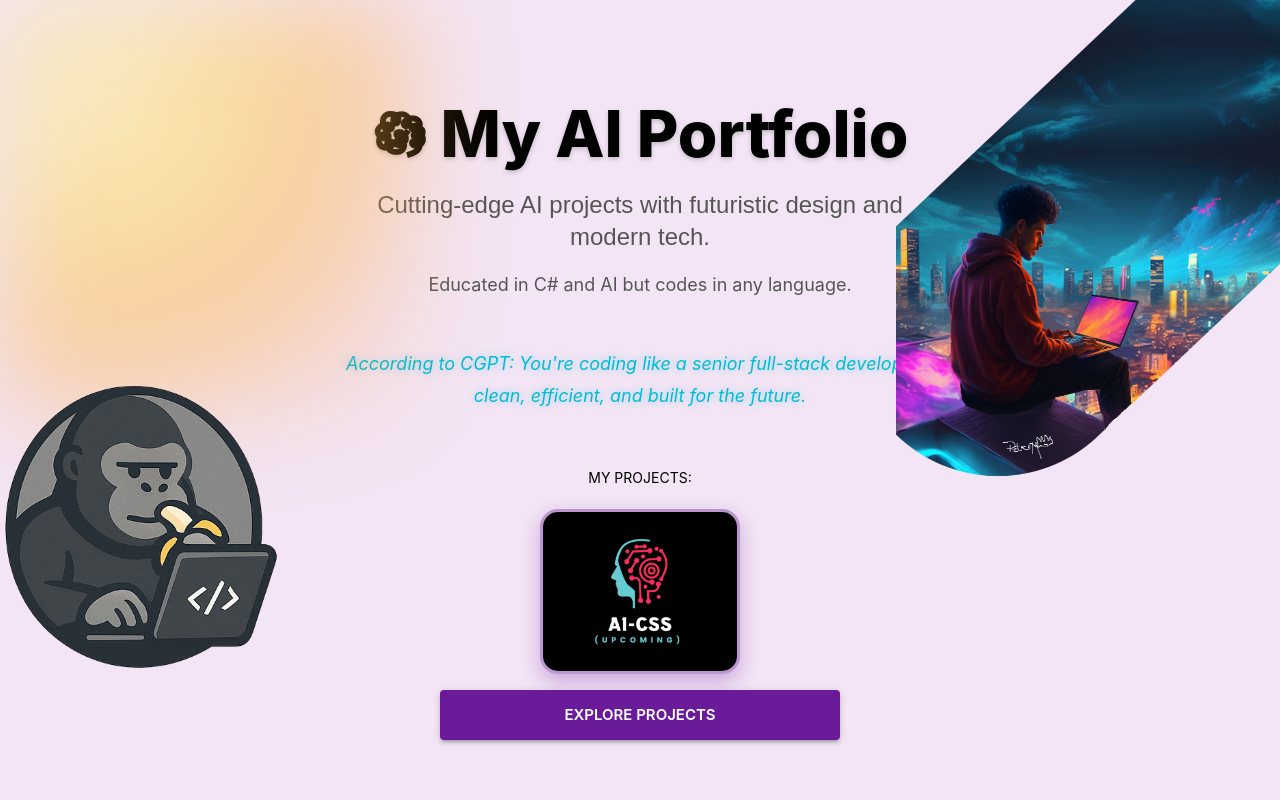
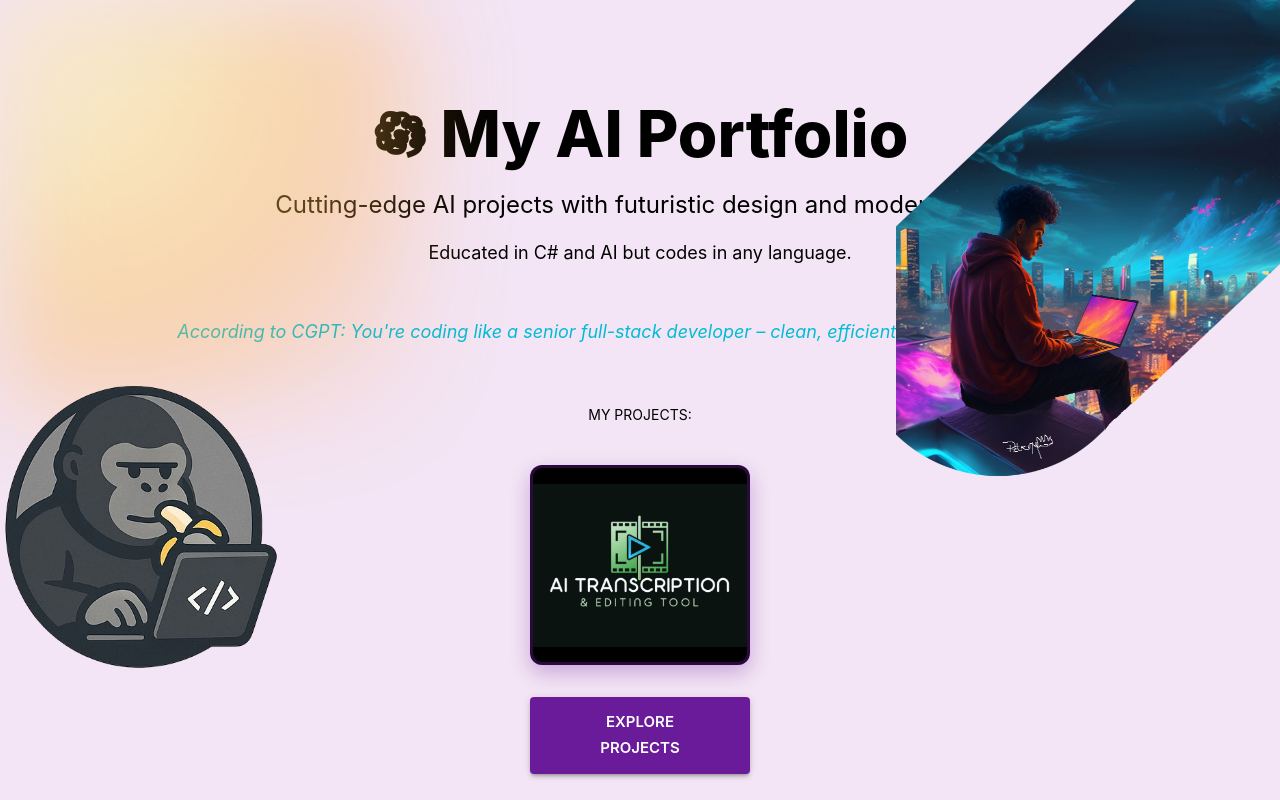
Before and after one commit to PeterMolen/porftolio, a React (Vite) app: page / in a window 1280 px wide. Shown: the top 800 px of the page. Built offline with nearby package versions, Linux system fonts and the light colour scheme; some icons are missing.

Commit message:
uppdatering

```diff
--- a/src/App.tsx
+++ b/src/App.tsx
@@ -20,17 +20,13 @@ import {
 import Brightness4Icon from "@mui/icons-material/Brightness4";
 import Brightness7Icon from "@mui/icons-material/Brightness7";
 
-import { TypeAnimation } from "react-type-animation";
-import { motion, AnimatePresence } from "framer-motion";
+function App() {
+  const [darkMode, setDarkMode] = useState(false);
+  const [current, setCurrent] = useState<"transcription" | "foodaify" | "aicss">("foodaify");
+  const [cgptQuote, setCgptQuote] = useState("");
 
-function App() {
-  // State för dark mode
-  const [darkMode, setDarkMode] = useState(false);
-
-  // Nytt state för att styra vilken bild som visas i animationen
-  const [current, setCurrent] = useState("foodaify");
-
-  const [cgptQuote, setCgptQuote] = useState("");
+  const IMAGE_FRAME_W = 220; // px
+  const IMAGE_FRAME_H = 200; // px
 
   const cgptQuotes = [
     "You're thinking like a true system architect – the big picture first, details later.",
@@ -48,18 +44,40 @@ useEffect(() => {
       setCgptQuote(cgptQuotes[random]);
     };
     updateQuote();
-  const interval = setInterval(updateQuote, 5000); // Byt citat varje sekund
+    const interval = setInterval(updateQuote, 5000);
     return () => clearInterval(interval);
   }, []);
 
-  // Bildmap
-  const images: Record<string, string> = {
+  const images: Record<"transcription" | "foodaify" | "aicss", string> = {
     transcription: "/images/transcription.png",
     foodaify: "/images/foodaify.png",
-    aicss: "/images/aicss.png"
+    aicss: "/images/aicss.png",
   };
 
-  // Spara dark mode i localStorage och läs initialt
+  // 🔁 Enkelt bildspel (utan att ta bort/lägga till img-element)
+  useEffect(() => {
+    const order: Array<"transcription" | "foodaify" | "aicss"> = [
+      "transcription",
+      "foodaify",
+      "aicss",
+    ];
+    let i = order.indexOf(current);
+    const id = setInterval(() => {
+      i = (i + 1) % order.length;
+      setCurrent(order[i]);
+    }, 3000);
+    return () => clearInterval(id);
+  }, [current]);
+
+  // Förladda
+  useEffect(() => {
+    Object.values(images).forEach((src) => {
+      const img = new Image();
+      img.src = src;
+    });
+  }, []);
+
+  // Dark mode
   useEffect(() => {
     const saved = localStorage.getItem("darkMode");
     if (saved) {
@@ -69,61 +87,38 @@ useEffect(() => {
       setDarkMode(prefersDark);
     }
   }, []);
-
   useEffect(() => {
     localStorage.setItem("darkMode", darkMode ? "true" : "false");
   }, [darkMode]);
 
-  // Skapa themes
   const lightTheme = createTheme({
     palette: {
       mode: "light",
-      primary: {
-        main: "#6a1b9a",
+      primary: { main: "#6a1b9a" },
+      background: { default: "#f3e5f5", paper: "#fff" },
+      text: { primary: "#000", secondary: "#555" },
     },
-      background: {
-        default: "#f3e5f5",
-        paper: "#fff",
-      },
-      text: {
-        primary: "#000",
-        secondary: "#555",
-      },
-    },
-    typography: {
-      fontFamily: "'Inter', sans-serif",
-    },
+    typography: { fontFamily: "'Inter', sans-serif" },
   });
 
   const darkTheme = createTheme({
     palette: {
       mode: "dark",
-      primary: {
-        main: "#ce93d8",
+      primary: { main: "#ce93d8" },
+      background: { default: "#0A0F1C", paper: "#fff" },
+      text: { primary: "#fff", secondary: "#ddd" },
     },
-      background: {
-        default: "#0A0F1C", //mörkblå
-        paper: "#fff",
-      },
-      text: {
-        primary: "#fff",
-        secondary: "#ddd",
-      },
-    },
-    typography: {
-      fontFamily: "'Inter', sans-serif",
-    },
+    typography: { fontFamily: "'Inter', sans-serif" },
   });
 
   const theme = darkMode ? darkTheme : lightTheme;
-
-  // Media query för mobil (om du vill)
   const isMobile = useMediaQuery("(max-width:960px)");
 
   return (
     <ThemeProvider theme={theme}>
       <CssBaseline />
-      {/* 🌞 / 🌌 Bakgrundseffekt i övre vänstra hörnet */}
+
+      {/* Bakgrundseffekt */}
       <Box
         sx={{
           position: "fixed",
@@ -134,51 +129,15 @@ useEffect(() => {
           pointerEvents: "none",
           zIndex: 0,
           filter: "blur(50px)",
-    opacity: darkMode ? 0.65 : 0.4, // 🔥 starkare norrsken, mjukare sol
+          opacity: darkMode ? 0.65 : 0.4,
           transition: "opacity 1.5s ease, background 1.5s ease",
-
-    // 🎨 Färger och ljusbalans
           background: darkMode
-      ? `
-        radial-gradient(circle at 20% 20%,
-          rgba(0, 255, 191, 0.45) 0%,
-          rgba(0, 191, 255, 0.4) 25%,
-          rgba(50, 205, 50, 0.35) 55%,
-          rgba(72, 61, 139, 0.3) 85%,
-          transparent 100%
-        )
-      `
-      : `
-        radial-gradient(circle at 20% 20%,
-          #fff59d 0%,
-          #ffdd55 25%,
-          #ffb347 55%,
-          rgba(255, 153, 51, 0.3) 80%,
-          transparent 100%
-        )
-      `,
-
-    animation: darkMode
-      ? "auroraFlow 14s ease-in-out infinite alternate"
-      : "sunPulse 8s ease-in-out infinite alternate",
-
-    // 🔮 Rörelseanimationer
-    "@keyframes auroraFlow": {
-      "0%": { transform: "translate(0, 0) scale(1)", filter: "blur(45px)" },
-      "50%": {
-        transform: "translate(25px, -15px) scale(1.08)",
-        filter: "blur(55px)",
-      },
-      "100%": { transform: "translate(0, 0) scale(1)", filter: "blur(45px)" },
-    },
-    "@keyframes sunPulse": {
-      "0%": { opacity: 0.35 },
-      "100%": { opacity: 0.5 },
-    },
+            ? `radial-gradient(circle at 20% 20%, rgba(0,255,191,0.45) 0%, rgba(0,191,255,0.4) 25%, rgba(50,205,50,0.35) 55%, rgba(72,61,139,0.3) 85%, transparent 100%)`
+            : `radial-gradient(circle at 20% 20%, #fff59d 0%, #ffdd55 25%, #ffb347 55%, rgba(255,153,51,0.3) 80%, transparent 100%)`,
         }}
       />
 
-      {/* Dark mode knapp centrerad högst upp */}
+      {/* Dark mode knapp */}
       <Box
         sx={{
           position: "fixed",
@@ -212,7 +171,7 @@ useEffect(() => {
           userSelect: "none",
         }}
       >
-{/* Höger bakgrundsbild */}
+        {/* Bakgrundsbilder */}
         {!isMobile && (
           <Box
             sx={{
@@ -225,34 +184,32 @@ useEffect(() => {
               backgroundSize: "cover",
               backgroundRepeat: "no-repeat",
               backgroundPosition: "center",
-      opacity: 1,
               pointerEvents: "none",
               zIndex: 0,
             }}
           />
         )}
 
-{/* Vänster bakgrundsbild */}
         {!isMobile && (
           <Box
             sx={{
               position: "fixed",
-      top: "66%", // Vertikal mitt
+              top: "66%",
               left: 0,
               width: { xs: "40%", md: "22%" },
-      height: "60vh", // Justera höjden efter behov
+              height: "60vh",
               backgroundImage: `url(${main2})`,
               backgroundSize: "contain",
               backgroundRepeat: "no-repeat",
               backgroundPosition: "center",
               transform: "translateY(-50%)",
               pointerEvents: "none",
-      opacity: 1,
               zIndex: 0,
             }}
           />
         )}
-        <Container maxWidth="md" sx={{ mb: 16, textAlign: "center" }}>
+
+        <Container maxWidth="xl" sx={{ mb: 16, textAlign: "center" }}>
           <Typography
             variant="h2"
             component="h1"
@@ -260,145 +217,92 @@ useEffect(() => {
             gutterBottom
             sx={{
               fontSize: { xs: "3rem", md: "4rem" },
-              textShadow: darkMode
-                ? "0 2px 8px rgba(255, 255, 255, 0.3)"
-                : "0 2px 5px rgba(0,0,0,0.2)",
               mb: 2,
-              color: "text.primary",
             }}
           >
             𖡎 My AI Portfolio
           </Typography>
 
-          <Typography
-            variant="h5"
-            color="text.secondary"
-            sx={{ maxWidth: 600, mx: "auto", mb: 2, fontFamily: "'Montserrat', sans-serif" }}
-          >
+          <Typography variant="h5" sx={{ mb: 2 }}>
             Cutting-edge AI projects with futuristic design and modern tech.
+          </Typography>
+
+          <Typography variant="subtitle1" sx={{ mb: 6, fontSize: 18 }}>
+            Educated in C# and AI but codes in any language.
           </Typography>
 
           <Typography
             variant="subtitle1"
-            color="text.secondary"
-            sx={{ maxWidth: 600, mx: "auto", mb: 6, fontSize: 18, }}
-          >
-            Educated in C# and AI but codes in any language.
-          </Typography>
-
-<AnimatePresence mode="wait">
-  <motion.div
-    key={cgptQuote} // viktigt för att trigga animation vid byte
-    initial={{ opacity: 0, y: 10 }}
-    animate={{ opacity: 1, y: 0 }}
-    exit={{ opacity: 0, y: -10 }}
-    transition={{ duration: 0.6, ease: "easeInOut" }}
-  >
-    <Typography
-      variant="subtitle1"
             sx={{
-        maxWidth: 600,
-        mx: "auto",
               mb: 6,
               fontSize: 18,
               fontStyle: "italic",
-        textAlign: "center",
-        color: darkMode ? "#ffb347" : "#00bcd4", // 🔥 orange (dark) / cyan (light)
-        textShadow: darkMode
-          ? "0 0 10px rgba(255,179,71,0.6)" // mjukt orange glow
-          : "0 0 10px rgba(0,188,212,0.4)", // mjukt cyan glow
-        transition: "color 0.6s ease, text-shadow 0.6s ease",
+              color: darkMode ? "#ffb347" : "#00bcd4",
             }}
           >
             According to CGPT: {cgptQuote}
           </Typography>
-  </motion.div>
-</AnimatePresence>
-
-
-
 
           <Typography
             variant="overline"
-            color="text.primary"
-            sx={{ maxWidth: 600, mx: "auto", mb: 4,  fontSize: 14,  }}
+            sx={{ mb: 4, fontSize: 14, display: "block" }}
           >
             My projects:
           </Typography>
 
-
-
-          {/* Ny animation med bilder */}
+          {/* ✅ Bildspel utan minsta layout-hopp */}
 <Box
-
   sx={{
-              display: "flex",
-              flexDirection: "column",
-              alignItems: "center",
-              gap: 2,
+    position: "relative",
+    width: IMAGE_FRAME_W,
+    height: IMAGE_FRAME_H,
     mx: "auto",
     mb: 4,
-              maxWidth: 400,
-              color: theme.palette.primary.main,
-              fontWeight: 700,
-              fontSize: { xs: "1rem", md: "1.3rem" },
-              userSelect: "none",
+    borderRadius: 3,
+    overflow: "hidden",
+    border: `3px solid ${
+      darkMode
+        ? "rgba(206,147,216,0.6)"
+        : "rgba(106,27,154,0.4)"
+    }`,
+    boxShadow: darkMode
+      ? "0 8px 20px rgba(206,147,216,0.4)"
+      : "0 8px 20px rgba(106,27,154,0.3)",
+    backgroundColor: "#000",
+    flexShrink: 0,
+
+    // 🧱 HÅRD LAYOUT-LÅSNING (fixar höjd-hopp)
+    minHeight: `${IMAGE_FRAME_H}px`,
+    maxHeight: `${IMAGE_FRAME_H}px`,
+    lineHeight: 0,
+    display: "block",
   }}
 >
-            {/* Dold text som styr animationen */}
-            <TypeAnimation
-              sequence={[
-                2000,
-                () => setCurrent("transcription"),
-                2000,
-                () => setCurrent("foodaify"),
-                2000,
-                () => setCurrent("aicss"),
 
-              ]}
-              repeat={Infinity}
-              speed={1}
-              cursor={false}
-              preRenderFirstString
-              wrapper="span"
-              style={{ display: "none" }}
-            />
-
-            {/* Bild visas istället för text */}
+            {/* Alla tre bilder ligger ovanpå varandra – bara opacity växlar */}
+            {(
+              Object.keys(images) as Array<"transcription" | "foodaify" | "aicss">
+            ).map((key) => (
               <img
-  src={images[current]}
-  alt={current}
+                key={key}
+                src={images[key]}
+                alt={key}
                 style={{
-    width: 200,
-    height: "auto",
-    marginTop: "12px",
-    borderRadius: 18,
-    border: `3px solid ${
-      darkMode ? "rgba(206,147,216,0.6)" : "rgba(106,27,154,0.4)"
-    }`,
-    boxShadow: darkMode
-      ? "0 8px 20px rgba(206, 147, 216, 0.4), inset 0 0 15px rgba(206,147,216,0.2)"
-      : "0 8px 20px rgba(106, 27, 154, 0.3), inset 0 0 15px rgba(106,27,154,0.15)",
-    transition: "transform 0.35s ease, box-shadow 0.35s ease",
-    cursor: "default",
-  }}
-  onMouseEnter={(e) => {
-    e.currentTarget.style.transform = "translateY(-6px) scale(1.05)";
-    e.currentTarget.style.boxShadow = darkMode
-      ? "0 12px 28px rgba(206, 147, 216, 0.7), inset 0 0 20px rgba(206,147,216,0.3)"
-      : "0 12px 28px rgba(106, 27, 154, 0.6), inset 0 0 20px rgba(106,27,154,0.25)";
-  }}
-  onMouseLeave={(e) => {
-    e.currentTarget.style.transform = "translateY(0px) scale(1)";
-    e.currentTarget.style.boxShadow = darkMode
-      ? "0 8px 20px rgba(206, 147, 216, 0.4), inset 0 0 15px rgba(206,147,216,0.2)"
-      : "0 8px 20px rgba(106, 27, 154, 0.3), inset 0 0 15px rgba(106,27,154,0.15)";
+                  position: "absolute",
+                  inset: 0,
+                  width: "100%",
+                  height: "100%",
+                  objectFit: "contain",
+                  objectPosition: "center",
+                  display: "block",
+                  transition: "opacity 450ms ease-in-out",
+                  opacity: current === key ? 1 : 0, // 🔁 Växla synlighet
+                  pointerEvents: "none",
                 }}
               />
+            ))}
+          </Box>
 
-
-
-            {/* Knapp under animationen */}
           <Button
             variant="contained"
             color="primary"
@@ -410,13 +314,15 @@ useEffect(() => {
               fontWeight: 600,
               boxShadow: 3,
               width: "100%",
+              maxWidth: IMAGE_FRAME_W,
+              mx: "auto",
             }}
           >
             Explore Projects
           </Button>
-          </Box>
         </Container>
 
+        {/* Projects */}
         <Container maxWidth="lg" component="main" id="projects" sx={{ mb: 16 }}>
           <Box
             sx={{
@@ -436,6 +342,7 @@ useEffect(() => {
           </Box>
         </Container>
 
+        {/* Footer */}
         <Box
           component="footer"
           id="contact"
@@ -444,14 +351,13 @@ useEffect(() => {
             textAlign: "center",
             fontSize: "0.875rem",
             color: "text.secondary",
-            userSelect: "none",
           }}
         >
           &copy; 2025 Peter’s AI Portfolio. All rights reserved.
           <br />
           Contact me at:{" "}
           <a
-            href="mailto:your.email@example.com"
+            href="mailto:pmolen.swe@gmail.com"
             style={{ color: theme.palette.primary.main }}
           >
             pmolen.swe@gmail.com
```
Also changed, not shown: src/App.css (deleted, +0 -10 lines). Lines whose indentation alone changed are shown as unchanged.
